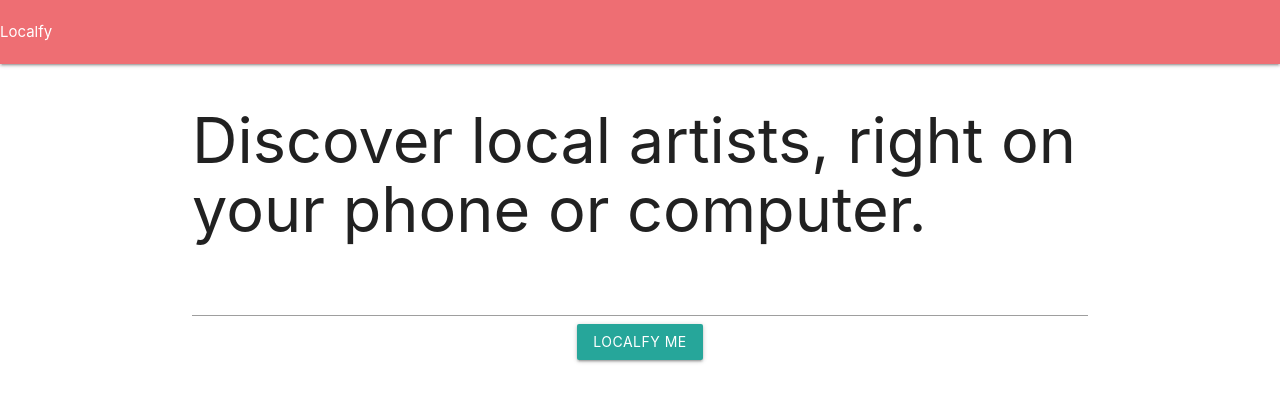
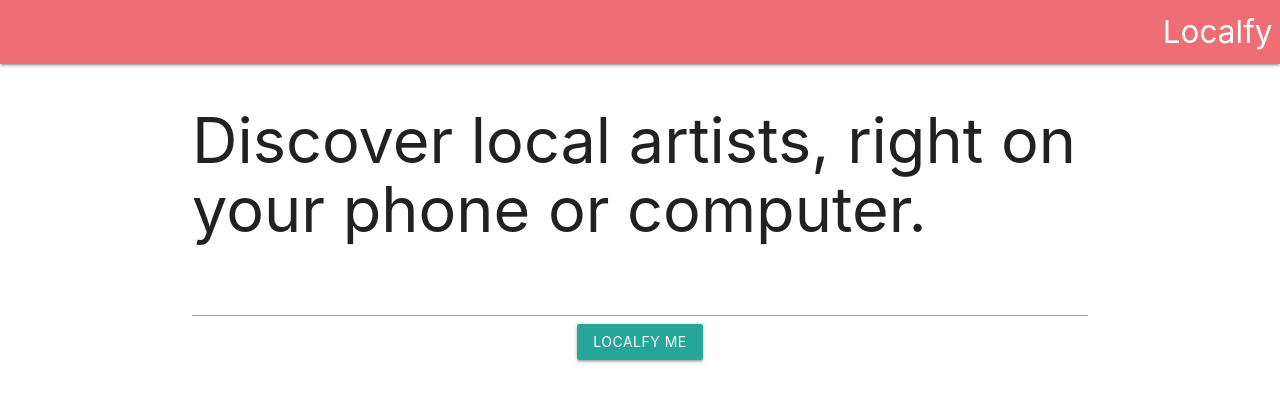
Before and after one commit to bryantee/localfy-app, a plain HTML site: page index.html in a window 1280 px wide. Drawn offline with nearby package versions, Linux system fonts and the light colour scheme; some packages are replaced by stand-ins of ours.

Commit message:
Apply basic style to nav

```diff
--- a/index.html
+++ b/index.html
@@ -11,7 +11,9 @@
 </head>
 <body>
   <nav>
-    <div class="logo">Localfy</div>
+    <div class="nav-wrapper">
+      <div class="brand-logo right">Localfy</div>
+    </div>
   </nav>
   <div class="artists-container container">
     <h1 class="tag-line">Discover local artists, right on your phone or computer.</h1>
```
